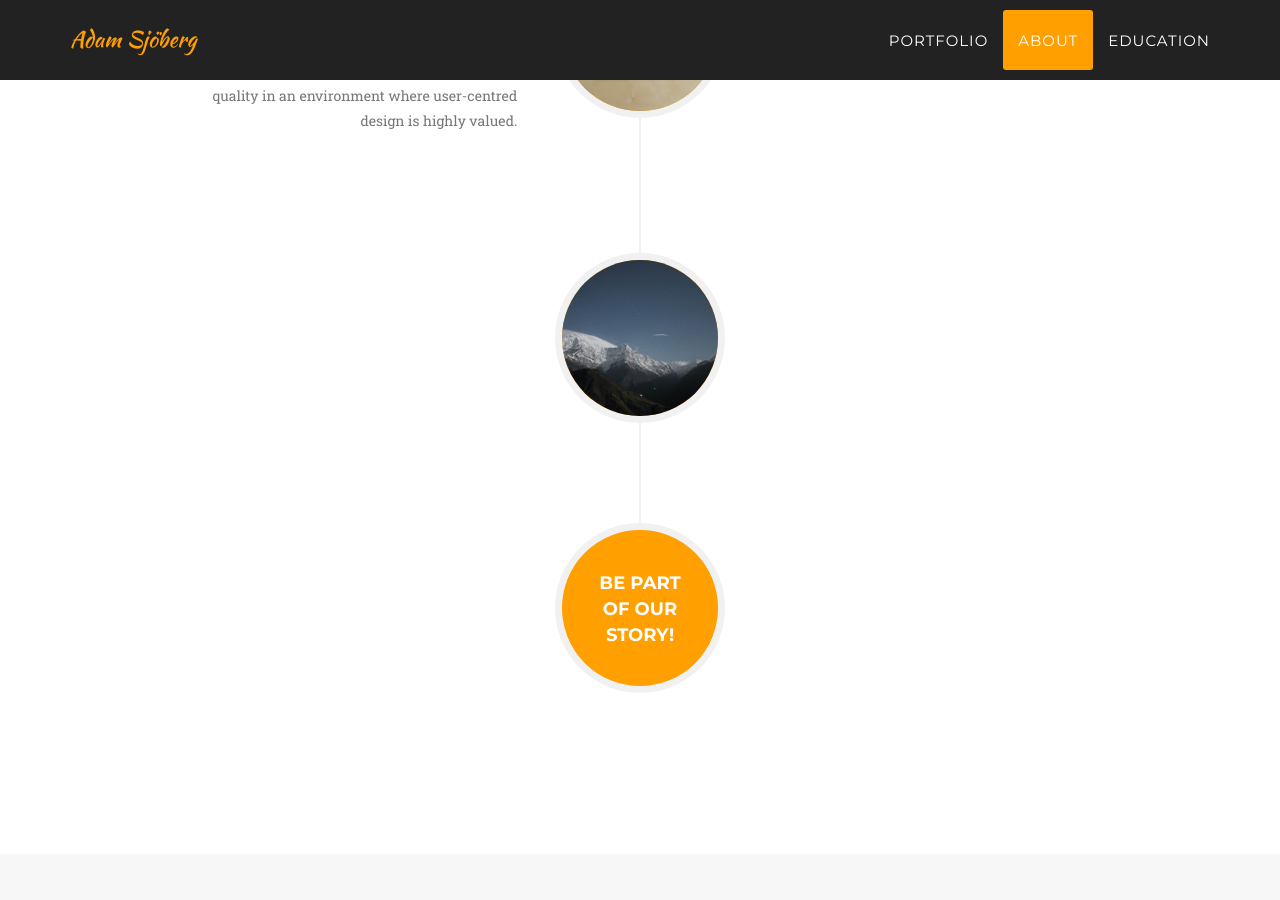
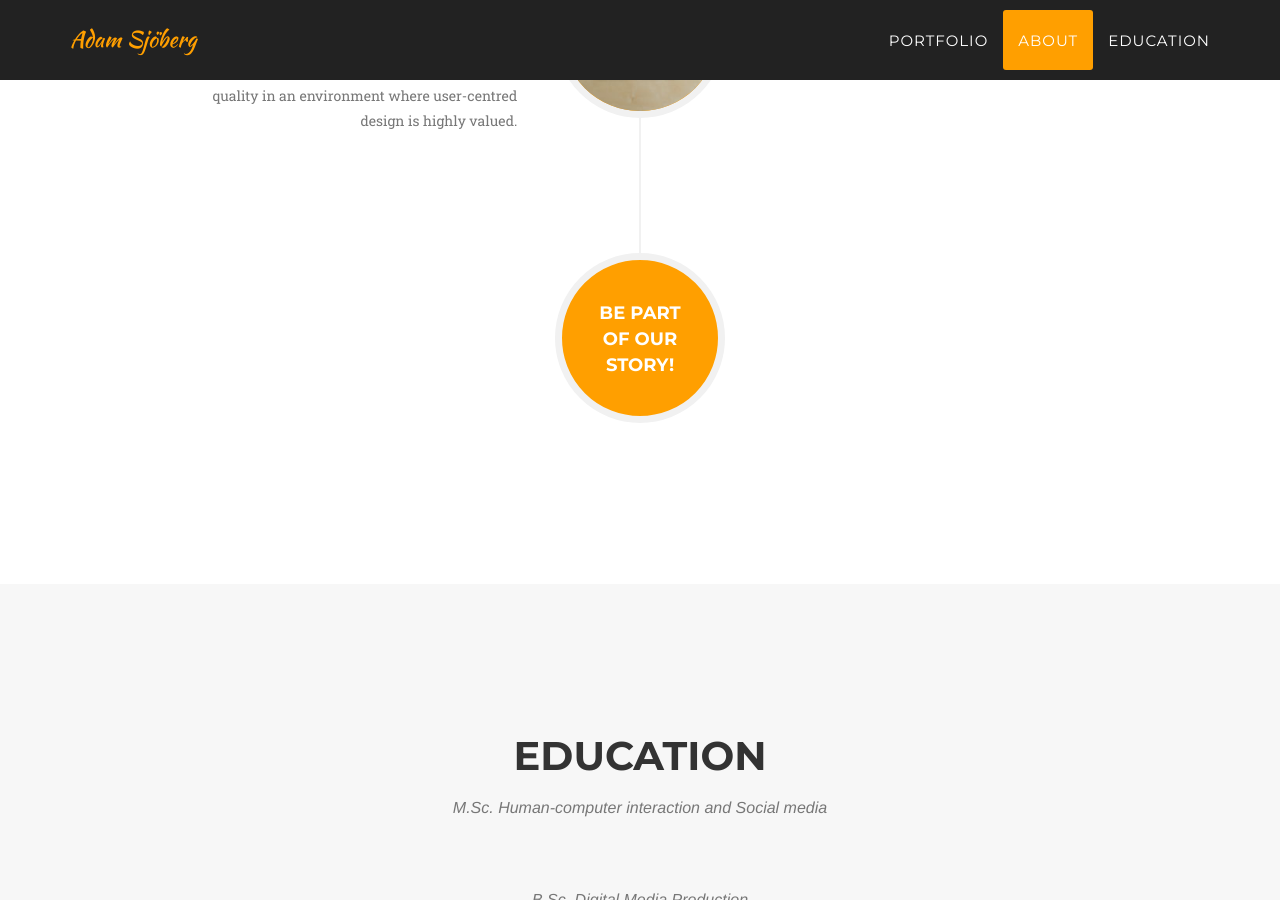
Before and after one commit to Adamsjoberg/Adamsjoberg.github.io, a Jekyll site: the page built from index.html, in a window 1280 px wide and 900 px high, scrolled down 2939 px. Built offline with Jekyll 4.4.1, drawn with Linux system fonts in a browser that asks for light colours; some web fonts are replaced.

Commit message:
about test 2

```diff
--- a/_includes/about.html
+++ b/_includes/about.html
@@ -54,11 +54,6 @@
                         </li>
                         <li class="timeline-inverted">
                             <div class="timeline-image">
-                                <img class="img-circle img-responsive" src="img/about/4.jpg" alt="">
-                            </div>
-                        </li>
-                        <li class="timeline-inverted">
-                            <div class="timeline-image">
                                 <h4>Be Part
                                     <br>Of Our
                                     <br>Story!</h4>
```
